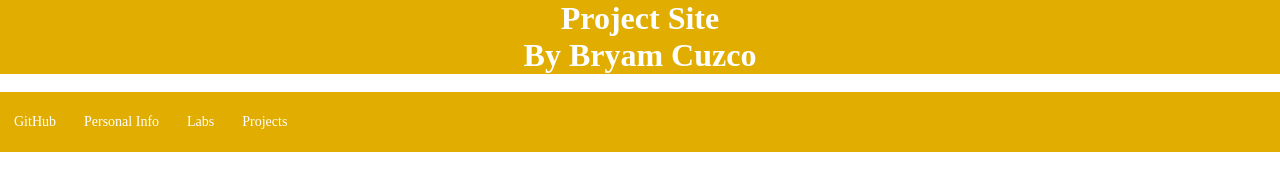
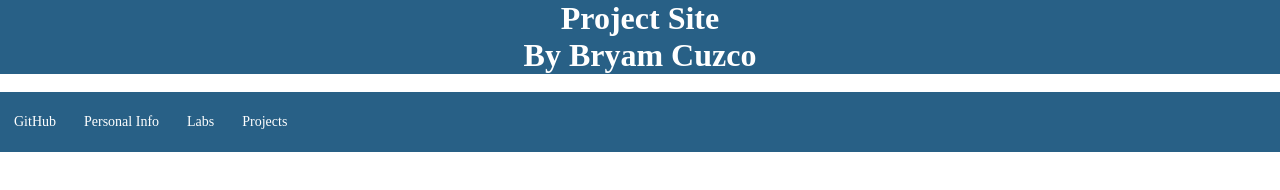
Before and after one commit to bryamc1/bryamc, a plain HTML site: page index.html in a window 1280 px wide. Drawn offline with Linux system fonts and the light colour scheme.

Commit message:
Update styles.css

```diff
--- a/styles.css
+++ b/styles.css
@@ -7,13 +7,13 @@ body {
 }
 h1 {
     text-align: center;
-    background-color: rgb(225, 173, 1);
+    background-color: #286086;
     color: white;
 }
 nav {
     width: 100%;
     height: 60px;
-    background-color: rgb(225, 173, 1);
+    background-color: #286086;
 }
 
 nav ul {
```
